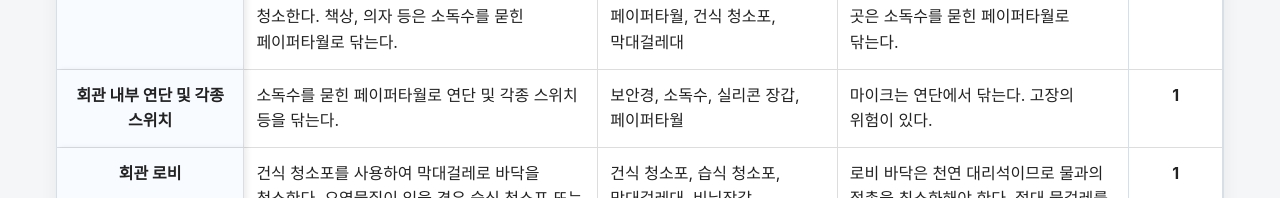
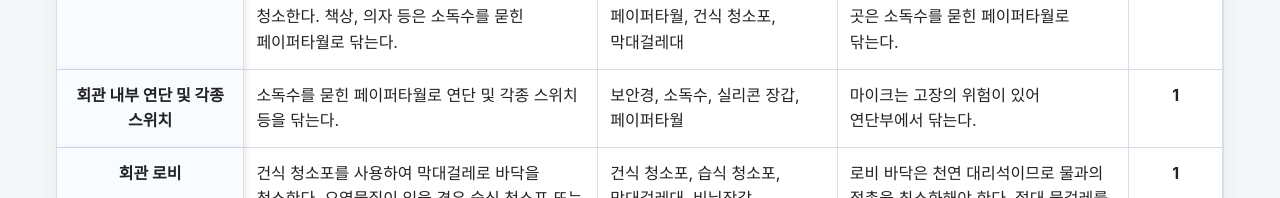
Before and after one commit to ahbych/Cleaning-Manual, a plain HTML site: page index.html in a window 1280 px wide. Shown: the part 430-628 px from the top of the page. Drawn offline with Linux system fonts and the light colour scheme.

Commit message:
Update index.html

```diff
--- a/index.html
+++ b/index.html
@@ -133,7 +133,7 @@
             <td class="area">회관 내부 연단 및 각종 스위치</td>
             <td>소독수를 묻힌 페이퍼타월로 연단 및 각종 스위치 등을 닦는다.</td>
             <td>보안경, 소독수, 실리콘 장갑, 페이퍼타월</td>
-            <td>마이크는 연단에서 닦는다. 고장의 위험이 있다.</td>
+            <td>마이크는 고장의 위험이 있어 연단부에서 닦는다.</td>
             <td class="people">1</td>
           </tr>
           <tr>
```
